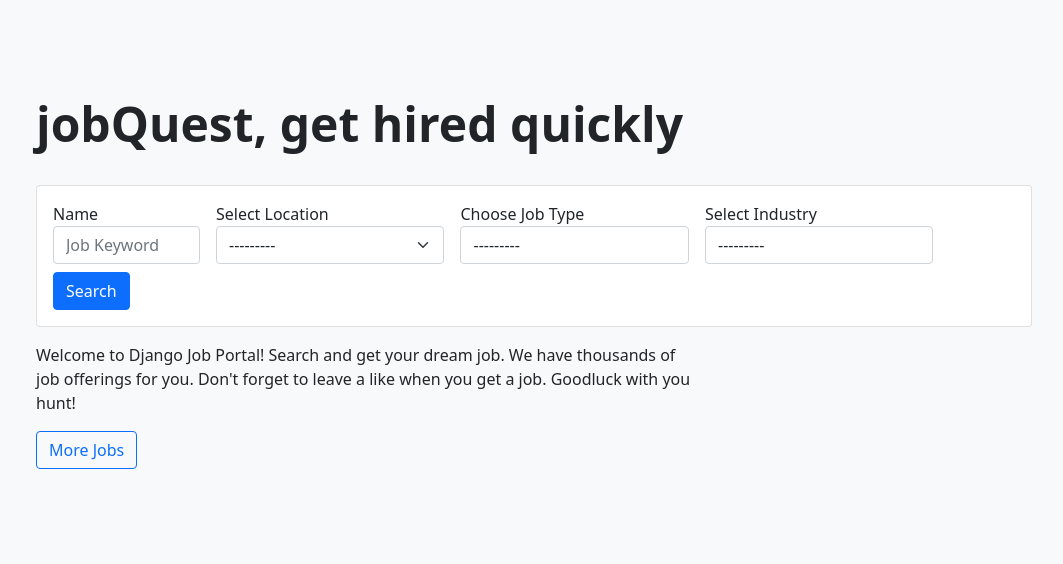
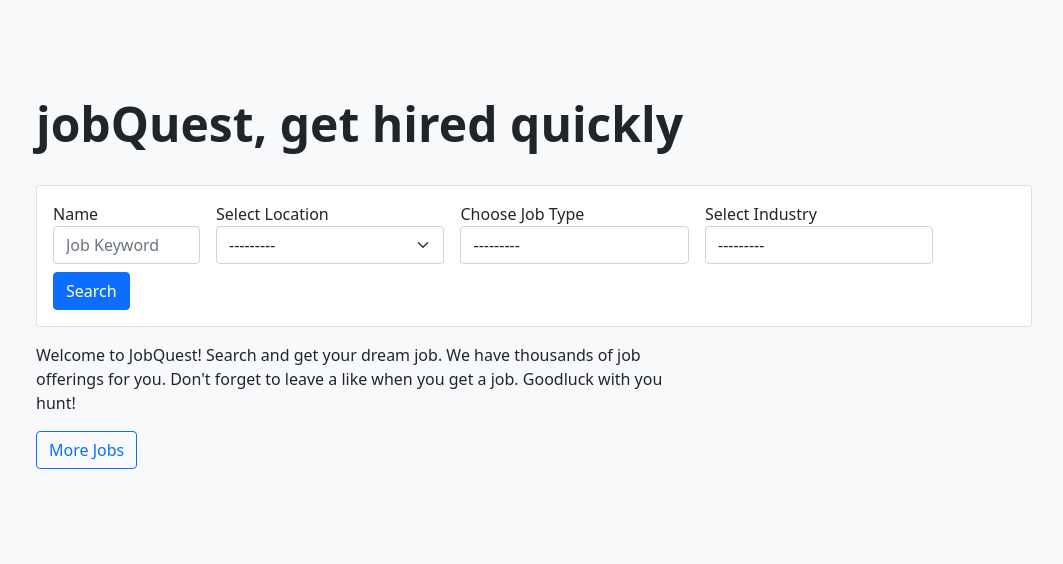
Before and after one commit to CHARANREDDY1326/Major, a Django app: page / in a window 1280 px wide. Shown: the part 105-669 px from the top of the page, without its empty margins (106-1169 px from the left). Run offline with Django 5.2, Linux system fonts and the light colour scheme; data that the repository does not hold is empty; some libraries are stand-ins or nearby versions.

Commit message:
changes to home page

```diff
--- a/jobQuest/templates/website/home.html
+++ b/jobQuest/templates/website/home.html
@@ -43,7 +43,7 @@
 
             <p class="col-md-8 fs-6 mt-3">
 
-                Welcome to Django Job Portal! Search and get your dream job. We have thousands of job offerings for you.
+                Welcome to JobQuest! Search and get your dream job. We have thousands of job offerings for you.
                 Don't forget to leave a like when you get a job. Goodluck with you
 
                 hunt!
@@ -51,7 +51,7 @@
 
 
             </p>
-            <button class="btn btn-outline-primary" type="button">More Jobs </button>
+            <button class="btn btn-outline-primary" type="button" onclick="window.location.href='{% url 'job-listing' %}'">More Jobs </button>
 
         </div>
 
```
Also changed, not shown: jobQuest/templates/base.html (+0 -96 lines).
